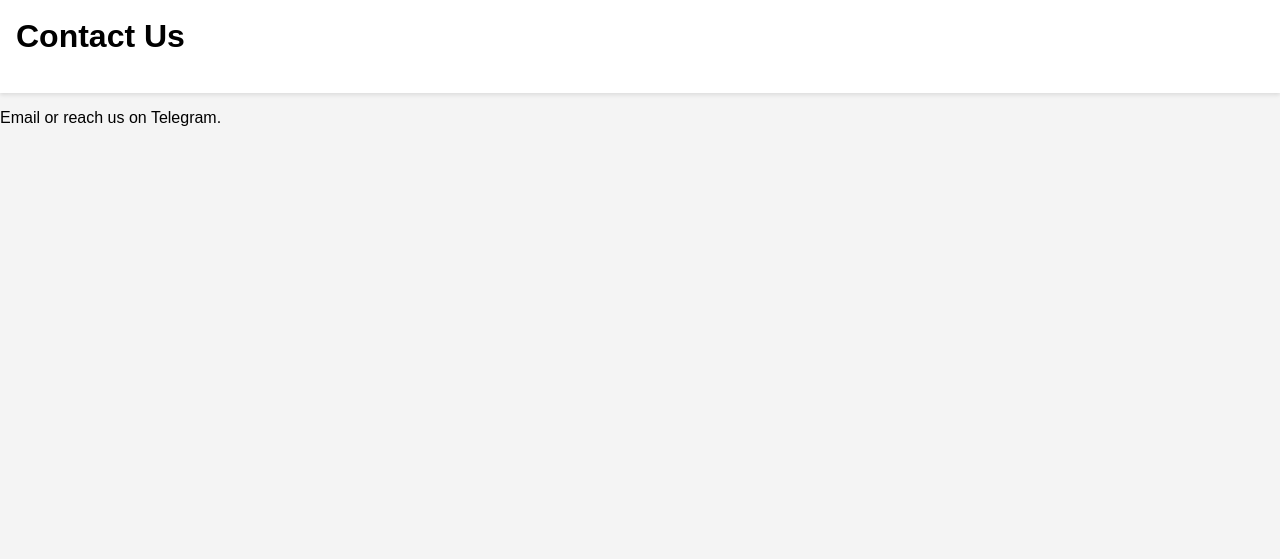
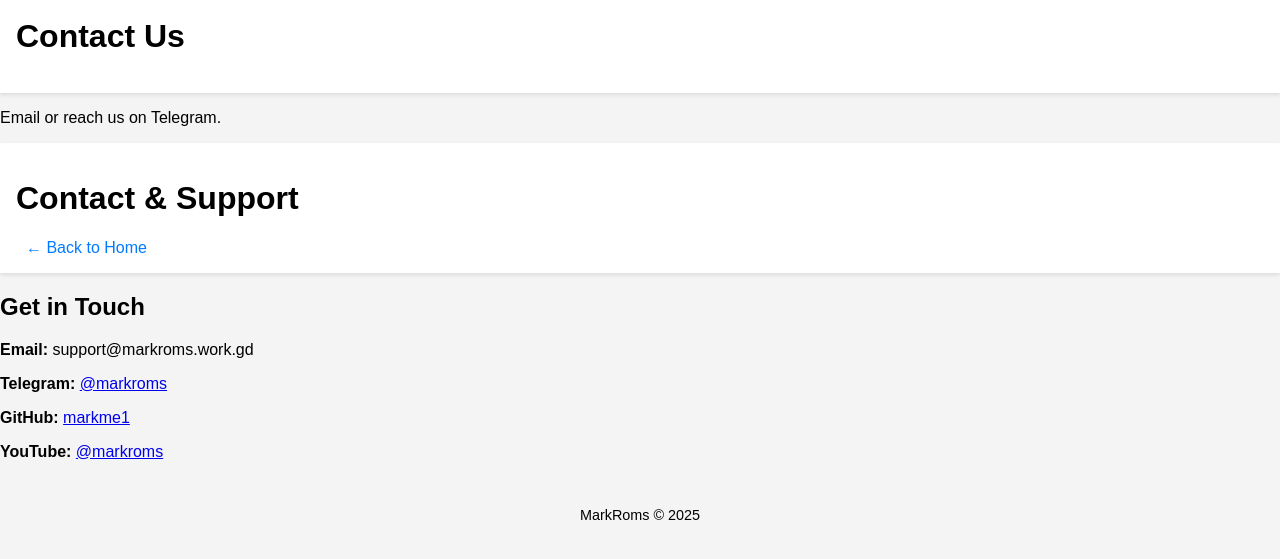
Before and after one commit to markme1/markroms.github.io, a plain HTML site: page contact.html in a window 1280 px wide. Shown: the part 69-628 px from the top of the page. Drawn offline with Linux system fonts and the light colour scheme.

Commit message:
Updated contact page layout

```diff
--- a/contact.html
+++ b/contact.html
@@ -1,3 +1,21 @@
 <html><head><link rel="stylesheet" href="style.css"></head><body><header>
 <img src="logo.png" alt="MarkRoms Logo" style="height:50px;">
 <h1>Contact Us</h1></header><main><p>Email or reach us on Telegram.</p></main></body></html>
+<header>
+  <h1>Contact & Support</h1>
+  <nav><a href="index.html">← Back to Home</a></nav>
+</header>
+
+<main>
+  <section>
+    <h2>Get in Touch</h2>
+    <p><strong>Email:</strong> support@markroms.work.gd</p>
+    <p><strong>Telegram:</strong> <a href="https://t.me/markroms">@markroms</a></p>
+    <p><strong>GitHub:</strong> <a href="https://github.com/markme1">markme1</a></p>
+    <p><strong>YouTube:</strong> <a href="https://youtube.com/@markroms">@markroms</a></p>
+  </section>
+</main>
+
+<footer>
+  <p>MarkRoms &copy; 2025</p>
+</footer>
```
